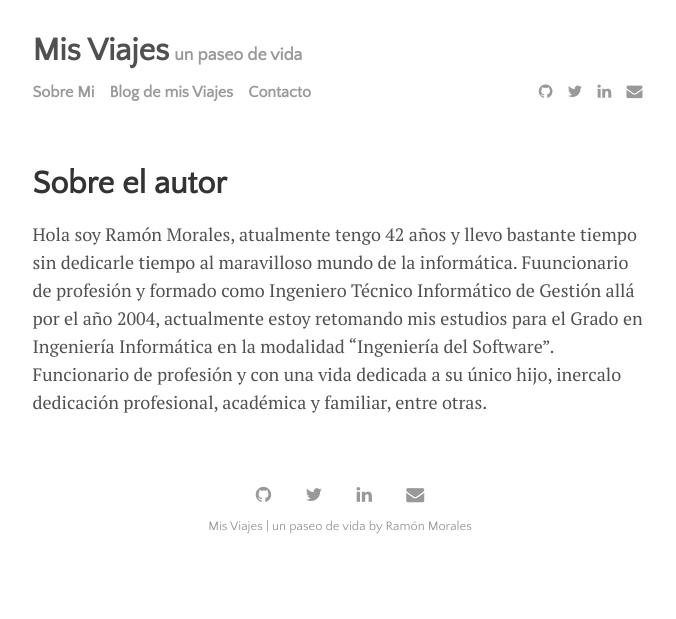
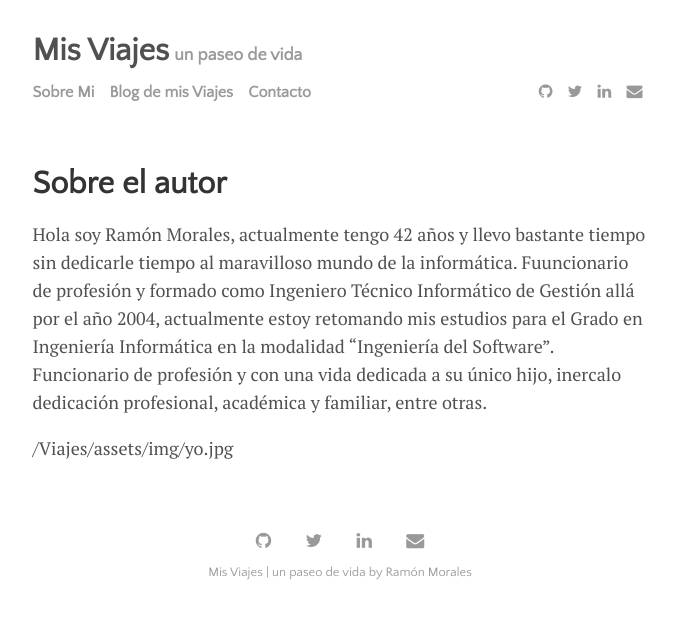
Before and after one commit to moguimon/Viajes, a Jekyll site: the page built from sobremi.md, in a window 1280 px wide. Shown: the top 619 px of the page, without its empty margins (300-976 px from the left). Built offline with Jekyll 4.4.1, drawn with Linux system fonts in a browser that asks for light colours.

Commit message:
Update sobremi.md

```diff
--- a/sobremi.md
+++ b/sobremi.md
@@ -7,4 +7,6 @@ tags: [documentation,sample]
 image: yo.jpg
 ---
 
-Hola soy Ramón Morales, atualmente tengo 42 años y llevo bastante tiempo sin dedicarle tiempo al maravilloso mundo de la informática. Fuuncionario de profesión y formado como Ingeniero Técnico Informático de Gestión allá por el año 2004, actualmente estoy retomando mis estudios para el Grado en Ingeniería Informática en la modalidad "Ingeniería del Software". Funcionario de profesión y con una vida dedicada a su único hijo, inercalo dedicación profesional, académica y familiar, entre otras.
+Hola soy Ramón Morales, actualmente tengo 42 años y llevo bastante tiempo sin dedicarle tiempo al maravilloso mundo de la informática. Fuuncionario de profesión y formado como Ingeniero Técnico Informático de Gestión allá por el año 2004, actualmente estoy retomando mis estudios para el Grado en Ingeniería Informática en la modalidad "Ingeniería del Software". Funcionario de profesión y con una vida dedicada a su único hijo, inercalo dedicación profesional, académica y familiar, entre otras.
+
+{{site.baseurl}}/assets/img/yo.jpg
```
